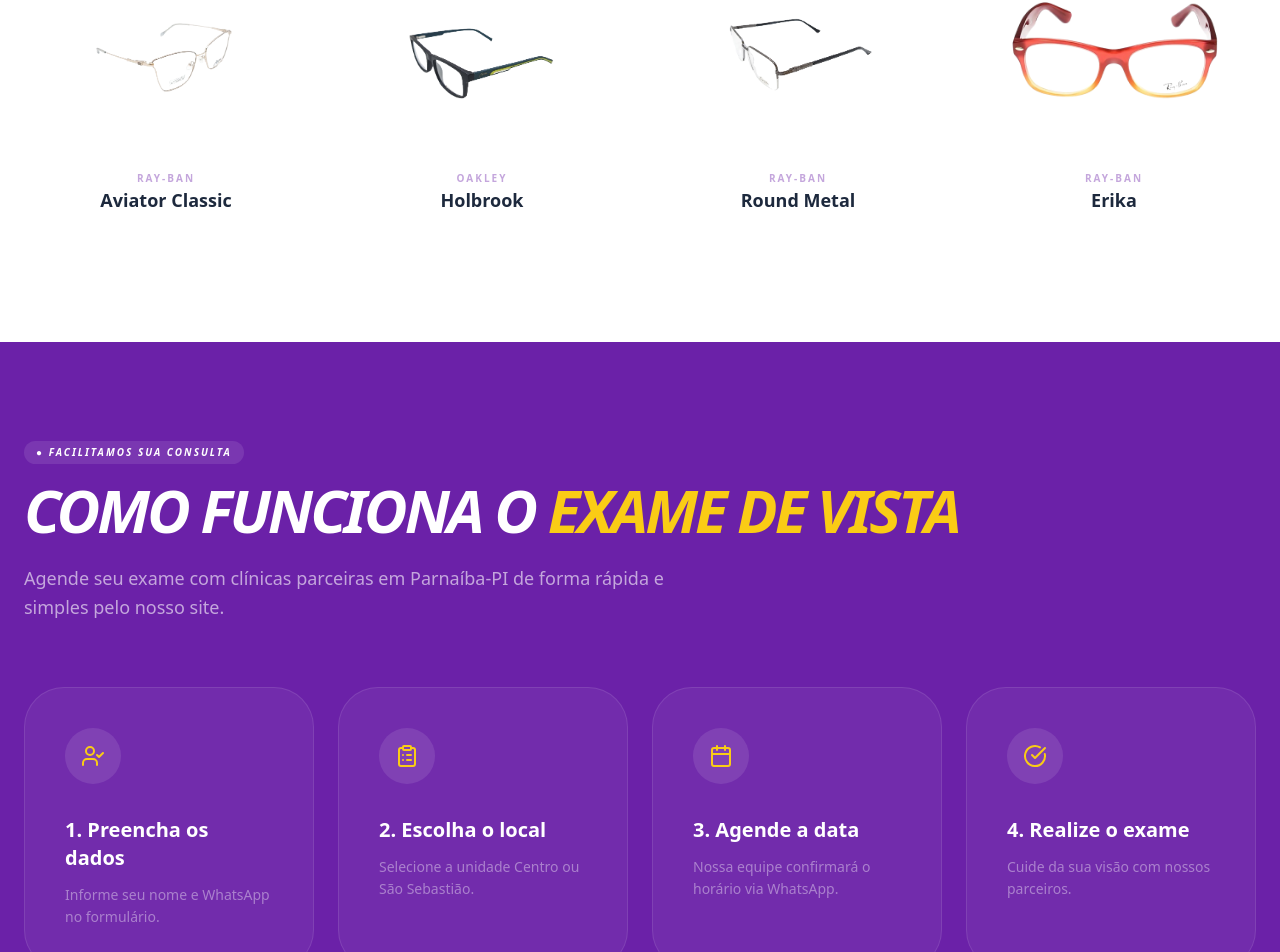
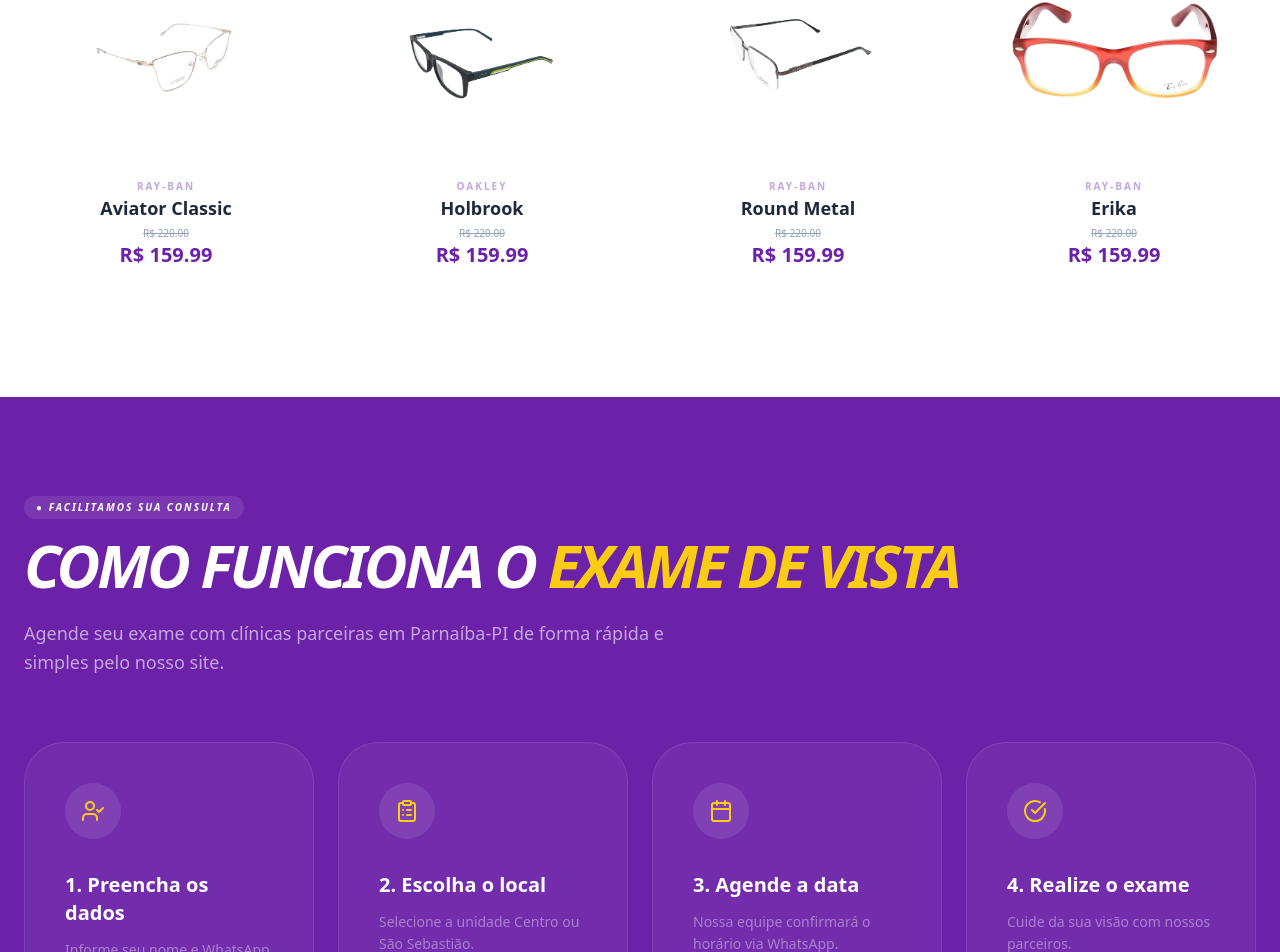
Before and after one commit to LorranFont/otica-popular-lp, a Next.js app: page / in a window 1280 px wide. Shown: the part 1017-1969 px from the top of the page. Built offline with nearby package versions, Linux system fonts and the light colour scheme.

Commit message:
feat: adicionando exibição de preços e lógica de desconto nos cards de produtos

```diff
--- a/app/page.tsx
+++ b/app/page.tsx
@@ -162,7 +162,7 @@
           <div ref={carouselRef} onMouseEnter={() => setIsPaused(true)} onMouseLeave={() => setIsPaused(false)} className="flex overflow-x-auto gap-8 pb-8 snap-x snap-mandatory scrollbar-hide">
             {PRODUTOS.map((produto) => (
               <div key={produto.id} className="min-w-[85%] md:min-w-[calc(25%-1.5rem)] snap-center">
-                <CardProduto id={produto.id} imagem={produto.imagem} imagemHover={produto.imagemHover} modelo={produto.modelo} marca={produto.marca} />
+                <CardProduto {...produto} />
               </div>
             ))}
           </div>
--- a/app/produto/[id]/page.tsx
+++ b/app/produto/[id]/page.tsx
@@ -77,7 +77,7 @@
               </p>
             </div>
 
-            {/* Botões de Ação (Estilo Profissional) */}
+            {/* Botões de Ação */}
             <div className="flex flex-col gap-4">
               <button className="w-full bg-slate-900 text-white font-black py-6 rounded-[24px] flex items-center justify-center gap-3 hover:bg-otica-roxo transition-all uppercase tracking-widest text-sm shadow-xl shadow-slate-200">
                 <ShoppingBag size={20} /> Comprar Armação
--- a/components/CardProduto.tsx
+++ b/components/CardProduto.tsx
@@ -7,39 +7,33 @@
   imagemHover: string;
   modelo: string;
   marca: string;
+  preco: number;
+  precoPromocional?: number;
 }
 
-export default function CardProduto({ id, imagem, imagemHover, modelo, marca }: CardProdutoProps) {
+export default function CardProduto({ id, imagem, imagemHover, modelo, marca, preco, precoPromocional }: CardProdutoProps) {
   return (
     <Link href={`/produto/${id}`} className="group cursor-pointer flex flex-col items-center font-rubik">
       <div className="relative w-full aspect-[4/3] transition-all duration-500">
-
-        {/* Imagem Principal */}
-        <Image
-          src={imagem}
-          alt={modelo}
-          fill
-          className="object-contain transition-all duration-700 ease-in-out group-hover:opacity-0 group-hover:scale-95"
-        />
-
-        {/* Imagem Secundária */}
-        <Image
-          src={imagemHover}
-          alt={`${modelo} lateral`}
-          fill
-          className="object-contain opacity-0 transition-all duration-700 ease-in-out group-hover:opacity-100 group-hover:scale-110"
-        />
-
+        <Image src={imagem} alt={modelo} fill className="object-contain transition-all duration-700 ease-in-out group-hover:opacity-0 group-hover:scale-95" />
+        <Image src={imagemHover} alt={`${modelo} lateral`} fill className="object-contain opacity-0 transition-all duration-700 ease-in-out group-hover:opacity-100 group-hover:scale-110" />
       </div>
 
-      {/* Informações do Produto */}
-      <div className="font-rubik mt-2 text-center">
-        <p className="text-[10px] font-black uppercase tracking-[0.2em] text-otica-roxo/40">
-          {marca}
-        </p>
-        <h4 className="text-slate-800 font-bold text-lg group-hover:text-otica-roxo transition-colors">
-          {modelo}
-        </h4>
+      <div className="mt-4 text-center">
+        <p className="text-[10px] font-black uppercase tracking-[0.2em] text-otica-roxo/40">{marca}</p>
+        <h4 className="text-slate-800 font-bold text-lg group-hover:text-otica-roxo transition-colors">{modelo}</h4>
+
+        {/* Exibição dos Preços */}
+        <div className="mt-1 flex flex-col items-center">
+          {precoPromocional ? (
+            <>
+              <span className="text-slate-400 line-through text-[10px]">R$ {preco.toFixed(2)}</span>
+              <span className="text-otica-roxo font-black text-xl">R$ {precoPromocional.toFixed(2)}</span>
+            </>
+          ) : (
+            <span className="text-slate-800 font-black text-xl">R$ {preco.toFixed(2)}</span>
+          )}
+        </div>
       </div>
     </Link>
   );
--- a/constants.ts
+++ b/constants.ts
@@ -32,34 +32,44 @@
     modelo: "Aviator Classic",
     marca: "Ray-Ban",
     imagem: "/produtos/oculos-1-hover.png",
-    imagemHover: "/produtos/oculos-1.png"
+    imagemHover: "/produtos/oculos-1.png",
+    preco: 220.00,
+    precoPromocional: 159.99
   },
   {
     id: 2,
     modelo: "Holbrook",
     marca: "Oakley",
     imagem: "/produtos/oculos-2.png",
-    imagemHover: "/produtos/oculos-2-hover.png"
+    imagemHover: "/produtos/oculos-2-hover.png",
+    preco: 220.00,
+    precoPromocional: 159.99
   },
   {
     id: 3,
     modelo: "Round Metal",
     marca: "Ray-Ban",
     imagem: "/produtos/oculos-3.png",
-    imagemHover: "/produtos/oculos-3-hover.png"
+    imagemHover: "/produtos/oculos-3-hover.png",
+    preco: 220.00,
+    precoPromocional: 159.99
   },
   {
     id: 4,
     modelo: "Erika",
     marca: "Ray-Ban",
     imagem: "/produtos/oculos-4.png",
-    imagemHover: "/produtos/oculos-4-hover.png"
+    imagemHover: "/produtos/oculos-4-hover.png",
+    preco: 220.00,
+    precoPromocional: 159.99
   },
   {
     id: 5,
     modelo: "Wayfarer",
     marca: "Ray-Ban",
     imagem: "/produtos/oculos-5.png",
-    imagemHover: "/produtos/oculos-5-hover.png"
+    imagemHover: "/produtos/oculos-5-hover.png",
+    preco: 220.00,
+    precoPromocional: 159.99
   }
 ];
```
